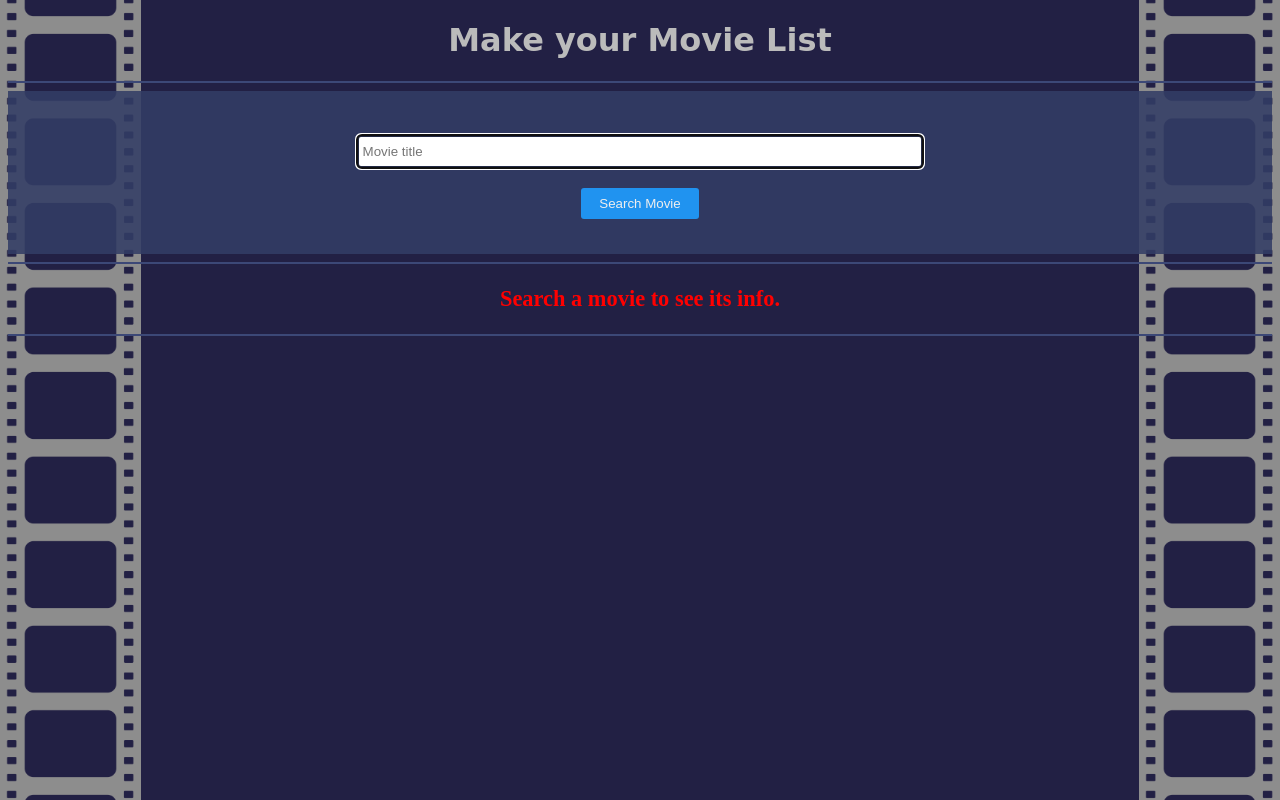
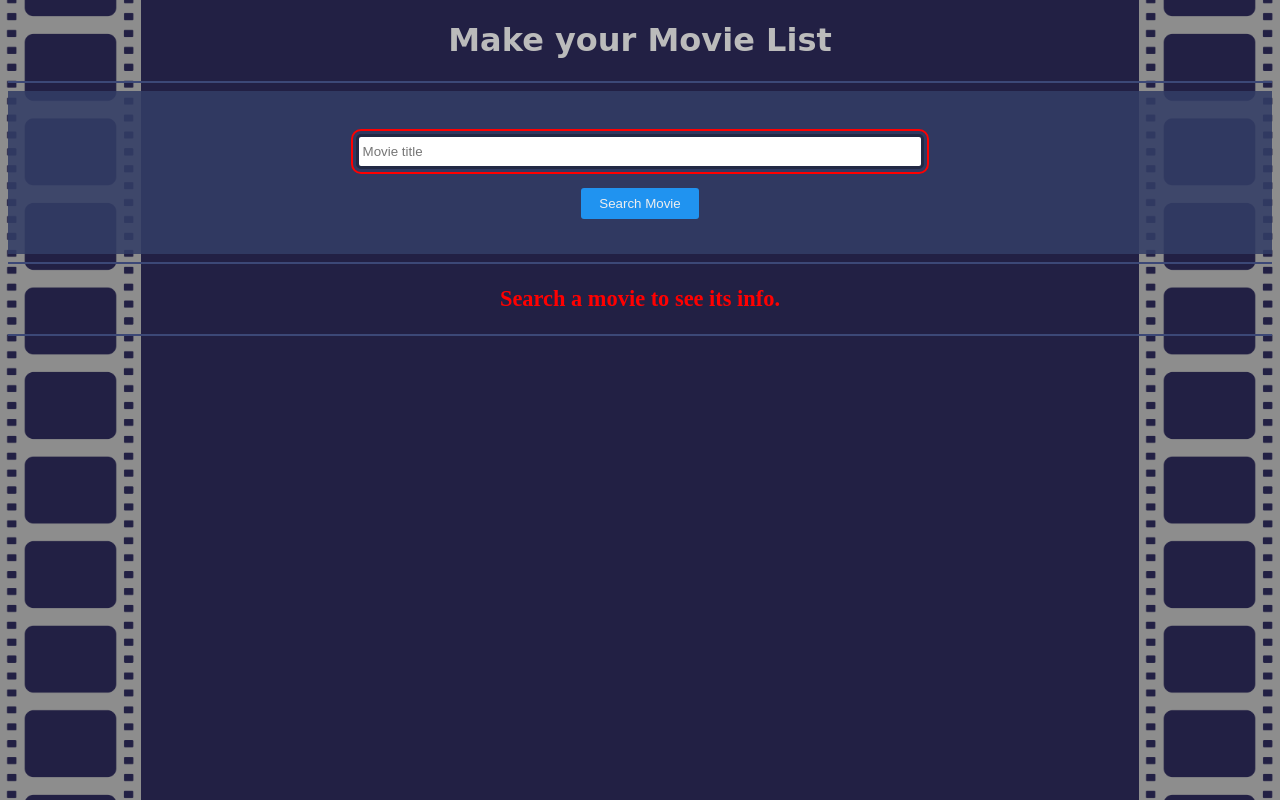
Before and after one commit to TinF9/movie-list3, a React (Create React App) app: page / in a window 1280 px wide. Built offline with nearby package versions, Linux system fonts and the light colour scheme.

Commit message:
Improved accessibility of focused elements by modifying the outline property.

```diff
--- a/public/index.css
+++ b/public/index.css
@@ -1,5 +1,10 @@
 * {
   box-sizing: border-box;
+}
+
+:focus {
+  outline: 2px solid #f00;
+  outline-offset: 3px;
 }
 
 body {
```
